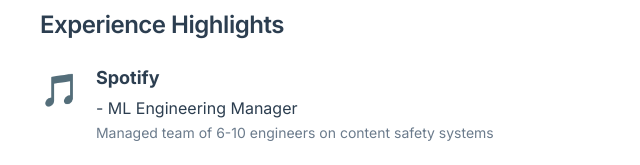
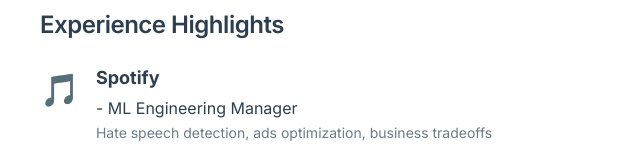
Before and after one commit to yahiaelgamal/yahiaelgamal.github.io, a plain HTML site: page index.html in a window 1280 px wide. Shown: the part 3220-3385 px from the top of the page, 0-640 px from the left. Drawn offline with Linux system fonts and the light colour scheme.

Commit message:
Update Spotify description: hate speech, ads, business tradeoffs

```diff
--- a/index.html
+++ b/index.html
@@ -241,7 +241,7 @@
                             <span class="company-logo">🎵</span>
                             <div class="timeline-content">
                                 <strong>Spotify</strong> - ML Engineering Manager
-                                <p>Managed team of 6-10 engineers on content safety systems</p>
+                                <p>Hate speech detection, ads optimization, business tradeoffs</p>
                             </div>
                         </div>
                         <div class="timeline-item">
```
